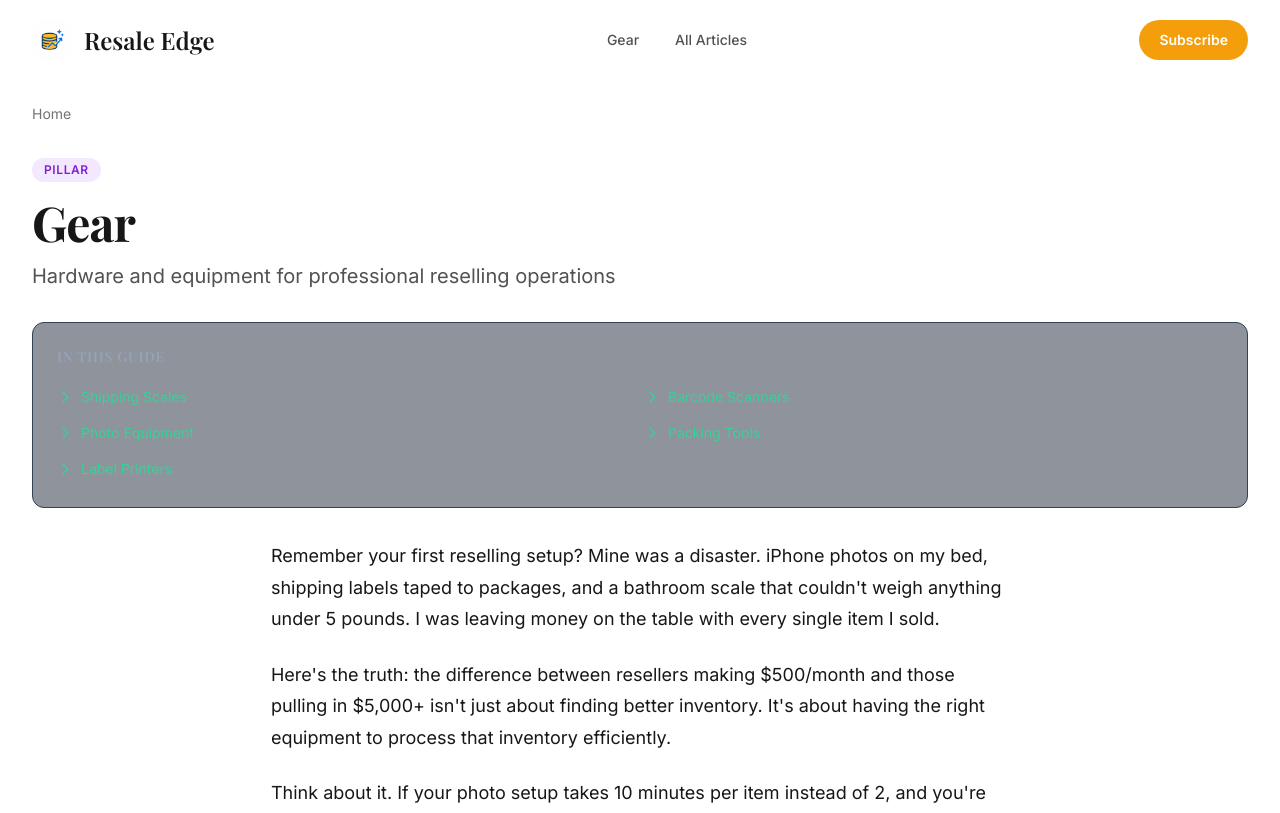
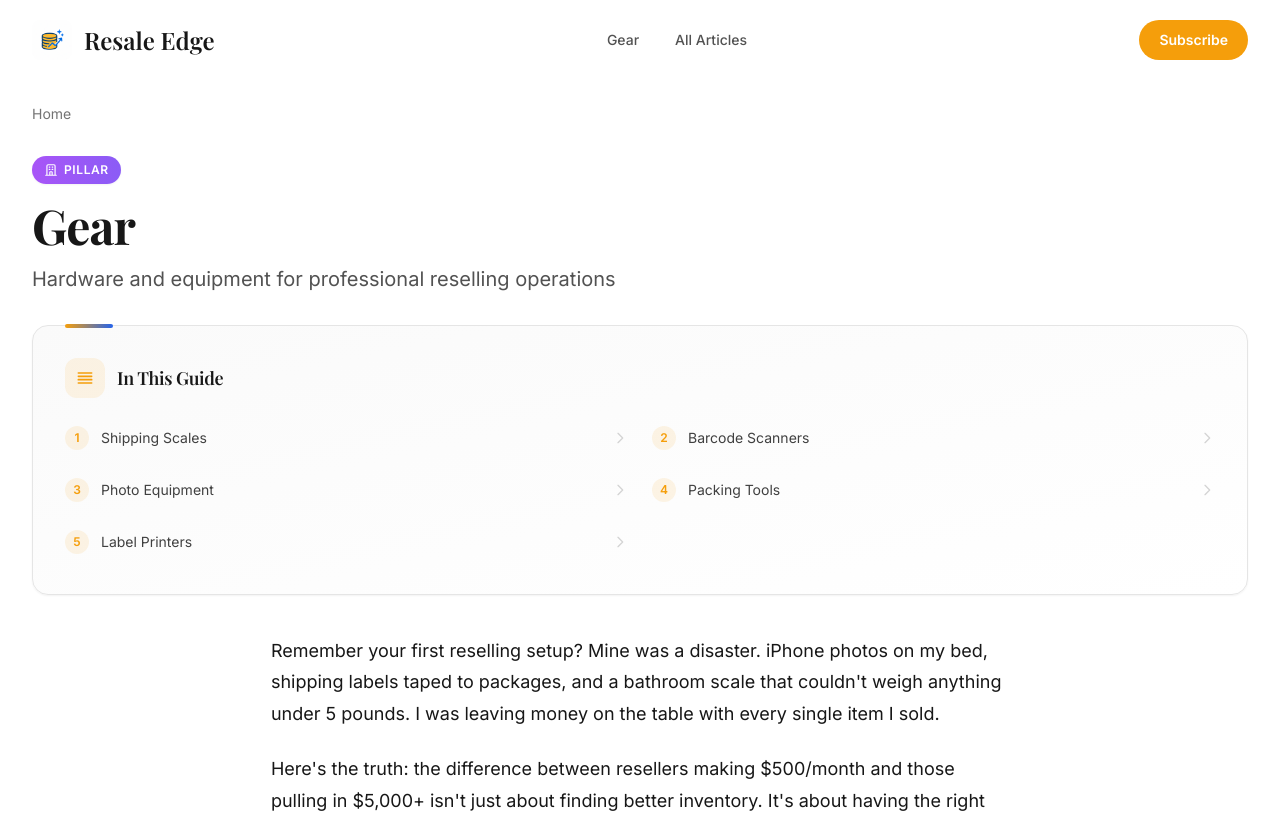
Before and after one commit to affiliatenuke/reselling-tips--tools-and-techniques-for-the-modern-reseller-site, a Next.js app: page /topics/gear in a window 1280 px wide. Shown: the top 813 px of the page. Built offline with nearby package versions, Linux system fonts and the light colour scheme.

Commit message:
Content sync: 2025-12-30T06:07:14.775Z

```diff
--- a/components/BackToSection.tsx
+++ b/components/BackToSection.tsx
@@ -13,15 +13,20 @@ export default function BackToSection({ links }: BackToSectionProps) {
   if (links.length === 0) return null;
 
   return (
-    <div className="bg-slate-800/30 border-t border-slate-700 py-6 mt-12">
+    <div className="bg-gradient-to-b from-neutral-50 to-white border-t border-neutral-200 py-8 mt-16">
       <div className="max-w-7xl mx-auto px-4 sm:px-6 lg:px-8">
-        <div className="flex items-center gap-4 flex-wrap">
-          <span className="text-sm text-slate-500">Back to:</span>
+        <div className="flex items-center gap-2 flex-wrap">
+          <div className="flex items-center gap-2 text-neutral-500 mr-2">
+            <svg className="w-5 h-5" fill="none" stroke="currentColor" viewBox="0 0 24 24">
+              <path strokeLinecap="round" strokeLinejoin="round" strokeWidth={2} d="M10 19l-7-7m0 0l7-7m-7 7h18" />
+            </svg>
+            <span className="text-sm font-medium">Continue exploring:</span>
+          </div>
           {links.map((link, index) => (
             <Link
               key={index}
               href={link.href}
-              className="inline-flex items-center gap-1 text-sm text-emerald-400 hover:text-emerald-300 transition"
+              className="inline-flex items-center gap-2 px-4 py-2 bg-white border border-neutral-200 rounded-full text-sm font-medium text-neutral-700 hover:text-primary hover:border-primary/30 hover:bg-primary/5 transition-all shadow-sm"
             >
               {link.label}
               <svg className="w-4 h-4" fill="none" stroke="currentColor" viewBox="0 0 24 24">
--- a/components/QuickNavBox.tsx
+++ b/components/QuickNavBox.tsx
@@ -7,27 +7,44 @@ interface QuickNavItem {
 
 interface QuickNavBoxProps {
   items: QuickNavItem[];
+  title?: string;
 }
 
-export default function QuickNavBox({ items }: QuickNavBoxProps) {
+export default function QuickNavBox({ items, title = "In This Guide" }: QuickNavBoxProps) {
   if (items.length === 0) return null;
 
   return (
-    <div className="bg-slate-800/50 border border-slate-700 rounded-xl p-6 mb-8">
-      <h2 className="text-sm font-semibold text-slate-400 uppercase tracking-wider mb-4">
-        In This Guide
-      </h2>
-      <div className="grid sm:grid-cols-2 gap-2">
+    <div className="relative bg-gradient-to-br from-neutral-50 to-white border border-neutral-200 rounded-2xl p-6 lg:p-8 mb-10 shadow-sm">
+      {/* Decorative accent */}
+      <div className="absolute top-0 left-6 lg:left-8 w-12 h-1 bg-gradient-to-r from-primary to-secondary rounded-full -translate-y-0.5" />
+
+      <div className="flex items-center gap-3 mb-5">
+        <div className="w-10 h-10 rounded-xl bg-primary/10 flex items-center justify-center">
+          <svg className="w-5 h-5 text-primary" fill="none" stroke="currentColor" viewBox="0 0 24 24">
+            <path strokeLinecap="round" strokeLinejoin="round" strokeWidth={2} d="M4 6h16M4 10h16M4 14h16M4 18h16" />
+          </svg>
+        </div>
+        <h2 className="font-heading text-lg font-semibold text-neutral-900">
+          {title}
+        </h2>
+      </div>
+
+      <div className="grid sm:grid-cols-2 gap-x-6 gap-y-3">
         {items.map((item, index) => (
           <Link
             key={index}
             href={item.href}
-            className="flex items-center gap-2 text-emerald-400 hover:text-emerald-300 transition py-1"
+            className="group flex items-center gap-3 py-2 px-3 -mx-3 rounded-lg hover:bg-neutral-100 transition-colors"
           >
-            <svg className="w-4 h-4 flex-shrink-0" fill="none" stroke="currentColor" viewBox="0 0 24 24">
+            <span className="flex-shrink-0 w-6 h-6 rounded-full bg-primary/10 text-primary text-xs font-semibold flex items-center justify-center group-hover:bg-primary group-hover:text-white transition-colors">
+              {index + 1}
+            </span>
+            <span className="text-sm text-neutral-700 group-hover:text-neutral-900 line-clamp-1 transition-colors">
+              {item.title}
+            </span>
+            <svg className="w-4 h-4 ml-auto text-neutral-300 group-hover:text-primary group-hover:translate-x-0.5 transition-all flex-shrink-0" fill="none" stroke="currentColor" viewBox="0 0 24 24">
               <path strokeLinecap="round" strokeLinejoin="round" strokeWidth={2} d="M9 5l7 7-7 7" />
             </svg>
-            <span className="text-sm line-clamp-1">{item.title}</span>
           </Link>
         ))}
       </div>
--- a/components/TypeBadge.tsx
+++ b/components/TypeBadge.tsx
@@ -1,6 +1,7 @@
 interface TypeBadgeProps {
   type: 'pillar' | 'cluster' | 'blog';
   format?: string;
+  size?: 'sm' | 'md';
 }
 
 const formatLabels: Record<string, string> = {
@@ -14,10 +15,28 @@ const formatLabels: Record<string, string> = {
   'opinion': 'Opinion',
 };
 
-export default function TypeBadge({ type, format }: TypeBadgeProps) {
+const formatIcons: Record<string, string> = {
+  'ultimate_guide': 'M12 6.253v13m0-13C10.832 5.477 9.246 5 7.5 5S4.168 5.477 3 6.253v13C4.168 18.477 5.754 18 7.5 18s3.332.477 4.5 1.253m0-13C13.168 5.477 14.754 5 16.5 5c1.747 0 3.332.477 4.5 1.253v13C19.832 18.477 18.247 18 16.5 18c-1.746 0-3.332.477-4.5 1.253',
+  'buying_guide': 'M3 3h2l.4 2M7 13h10l4-8H5.4M7 13L5.4 5M7 13l-2.293 2.293c-.63.63-.184 1.707.707 1.707H17m0 0a2 2 0 100 4 2 2 0 000-4zm-8 2a2 2 0 11-4 0 2 2 0 014 0z',
+  'product_review': 'M11.049 2.927c.3-.921 1.603-.921 1.902 0l1.519 4.674a1 1 0 00.95.69h4.915c.969 0 1.371 1.24.588 1.81l-3.976 2.888a1 1 0 00-.363 1.118l1.518 4.674c.3.922-.755 1.688-1.538 1.118l-3.976-2.888a1 1 0 00-1.176 0l-3.976 2.888c-.783.57-1.838-.197-1.538-1.118l1.518-4.674a1 1 0 00-.363-1.118l-3.976-2.888c-.784-.57-.38-1.81.588-1.81h4.914a1 1 0 00.951-.69l1.519-4.674z',
+  'comparison': 'M9 19v-6a2 2 0 00-2-2H5a2 2 0 00-2 2v6a2 2 0 002 2h2a2 2 0 002-2zm0 0V9a2 2 0 012-2h2a2 2 0 012 2v10m-6 0a2 2 0 002 2h2a2 2 0 002-2m0 0V5a2 2 0 012-2h2a2 2 0 012 2v14a2 2 0 01-2 2h-2a2 2 0 01-2-2z',
+  'how_to': 'M9 5H7a2 2 0 00-2 2v12a2 2 0 002 2h10a2 2 0 002-2V7a2 2 0 00-2-2h-2M9 5a2 2 0 002 2h2a2 2 0 002-2M9 5a2 2 0 012-2h2a2 2 0 012 2m-6 9l2 2 4-4',
+  'explainer': 'M9.663 17h4.673M12 3v1m6.364 1.636l-.707.707M21 12h-1M4 12H3m3.343-5.657l-.707-.707m2.828 9.9a5 5 0 117.072 0l-.548.547A3.374 3.374 0 0014 18.469V19a2 2 0 11-4 0v-.531c0-.895-.356-1.754-.988-2.386l-.548-.547z',
+  'listicle': 'M4 6h16M4 10h16M4 14h16M4 18h16',
+  'opinion': 'M8 12h.01M12 12h.01M16 12h.01M21 12c0 4.418-4.03 8-9 8a9.863 9.863 0 01-4.255-.949L3 20l1.395-3.72C3.512 15.042 3 13.574 3 12c0-4.418 4.03-8 9-8s9 3.582 9 8z',
+};
+
+export default function TypeBadge({ type, format, size = 'md' }: TypeBadgeProps) {
+  const sizeClasses = size === 'sm'
+    ? 'px-2 py-0.5 text-[10px]'
+    : 'px-3 py-1.5 text-xs';
+
   if (type === 'pillar') {
     return (
-      <span className="inline-block px-3 py-1 bg-purple-100 text-purple-700 text-xs font-semibold uppercase tracking-wider rounded-full">
+      <span className={`inline-flex items-center gap-1.5 ${sizeClasses} bg-gradient-to-r from-purple-500 to-violet-500 text-white font-semibold uppercase tracking-wider rounded-full shadow-sm`}>
+        <svg className={size === 'sm' ? 'w-3 h-3' : 'w-3.5 h-3.5'} fill="none" stroke="currentColor" viewBox="0 0 24 24">
+          <path strokeLinecap="round" strokeLinejoin="round" strokeWidth={2} d="M19 21V5a2 2 0 00-2-2H7a2 2 0 00-2 2v16m14 0h2m-2 0h-5m-9 0H3m2 0h5M9 7h1m-1 4h1m4-4h1m-1 4h1m-5 10v-5a1 1 0 011-1h2a1 1 0 011 1v5m-4 0h4" />
+        </svg>
         Pillar
       </span>
     );
@@ -25,17 +44,26 @@ export default function TypeBadge({ type, format }: TypeBadgeProps) {
 
   if (type === 'cluster') {
     return (
-      <span className="inline-block px-3 py-1 bg-blue-100 text-blue-700 text-xs font-semibold uppercase tracking-wider rounded-full">
+      <span className={`inline-flex items-center gap-1.5 ${sizeClasses} bg-gradient-to-r from-blue-500 to-cyan-500 text-white font-semibold uppercase tracking-wider rounded-full shadow-sm`}>
+        <svg className={size === 'sm' ? 'w-3 h-3' : 'w-3.5 h-3.5'} fill="none" stroke="currentColor" viewBox="0 0 24 24">
+          <path strokeLinecap="round" strokeLinejoin="round" strokeWidth={2} d="M19 11H5m14 0a2 2 0 012 2v6a2 2 0 01-2 2H5a2 2 0 01-2-2v-6a2 2 0 012-2m14 0V9a2 2 0 00-2-2M5 11V9a2 2 0 012-2m0 0V5a2 2 0 012-2h6a2 2 0 012 2v2M7 7h10" />
+        </svg>
         Cluster
       </span>
     );
   }
 
-  // Blog type - show article format
+  // Blog type - show article format with icon
   const label = format ? (formatLabels[format] || format.replace(/_/g, ' ').replace(/\b\w/g, c => c.toUpperCase())) : 'Article';
+  const iconPath = format ? formatIcons[format] : null;
 
   return (
-    <span className="inline-block px-3 py-1 bg-neutral-100 text-neutral-600 text-xs font-semibold uppercase tracking-wider rounded-full">
+    <span className={`inline-flex items-center gap-1.5 ${sizeClasses} bg-white/90 backdrop-blur-sm text-neutral-700 font-semibold uppercase tracking-wider rounded-full shadow-sm border border-neutral-200`}>
+      {iconPath && (
+        <svg className={size === 'sm' ? 'w-3 h-3' : 'w-3.5 h-3.5'} fill="none" stroke="currentColor" viewBox="0 0 24 24">
+          <path strokeLinecap="round" strokeLinejoin="round" strokeWidth={2} d={iconPath} />
+        </svg>
+      )}
       {label}
     </span>
   );
```
Also changed, not shown: components/ContentCard.tsx (+46 -10 lines).
